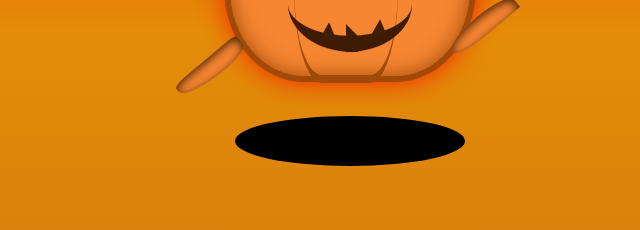
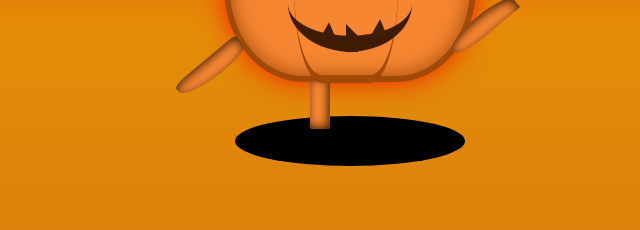
Before and after one commit to Koustubha068/Halloween-Project-1, a plain HTML site: page index.html in a window 1280 px wide. Shown: the part 366-596 px from the top of the page, 290-930 px from the left. Drawn offline with Linux system fonts and the light colour scheme.

Commit message:
finished left leg

```diff
--- a/index.html
+++ b/index.html
@@ -17,6 +17,8 @@
             <div class="root"></div>
             <div class="hand-left"></div>
             <div class="hand-right"></div>
+            <div class="leg-left"></div>
+            <div class="leg-right"></div>
             <div class="eye left"></div>
             <div class="eye right"></div>
             <div class="mouth left"></div>
--- a/style.css
+++ b/style.css
@@ -182,3 +182,15 @@ html,body{
     z-index: -1;
     box-shadow: inset 2px 2px 10px #401d03;
   }
+  .pumpkin .leg-left {
+    background: #f68632;
+    height: 3em;
+    width: 1.25em;
+    position: absolute;
+    left: calc(50em - 45em);
+    top: 11.3em;
+    transform: rotate(180deg);
+    border-radius: 10% 10% 10% 10%;
+    z-index: -1;
+    box-shadow: inset 2px 2px 10px #401d03;
+  }
```
